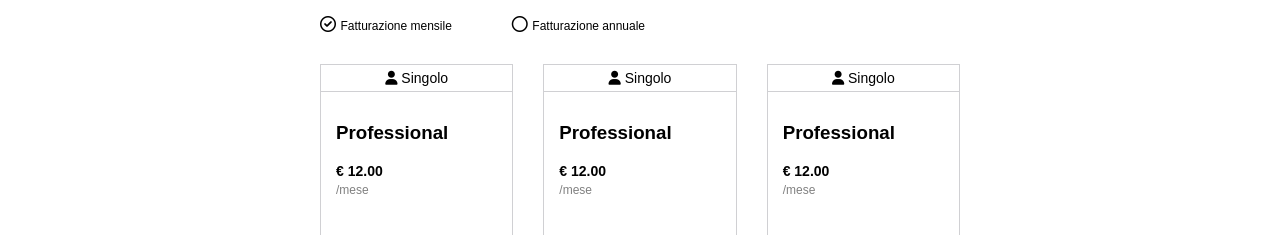
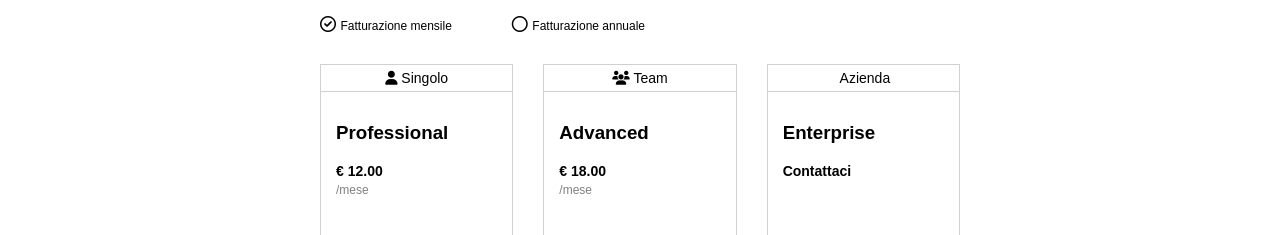
Before and after one commit to DomenicoLucarelli/htmlcss-dropbox, a plain HTML site: page index.html in a window 1280 px wide. Shown: the part 691-926 px from the top of the page. Drawn offline with Linux system fonts and the light colour scheme.

Commit message:
fix: texts inside plan

```diff
--- a/index.html
+++ b/index.html
@@ -185,13 +185,13 @@
 
                 <div class="plan">
                     <div class="plan-for">
-                        <span><i class="fa-solid fa-user"></i> Singolo</span>
+                        <span><i class="fa-solid fa-users"></i> Team</span>
                     </div>
 
                     <div class="inner-container1-1">
                         <div class="plan-type">
-                            <h3>Professional</h3> <br>
-                            <b>&euro; 12.00</b> <br>
+                            <h3>Advanced</h3> <br>
+                            <b>&euro; 18.00</b> <br>
                             <span>/mese</span>
                         </div>
 
@@ -263,14 +263,14 @@
 
                 <div class="plan">
                     <div class="plan-for">
-                        <span><i class="fa-solid fa-user"></i> Singolo</span>
+                        <span><i class="fa-solid fa-buildings"></i> Azienda</span>
                     </div>
 
                     <div class="inner-container1-1">
                         <div class="plan-type">
-                            <h3>Professional</h3> <br>
-                            <b>&euro; 12.00</b> <br>
-                            <span>/mese</span>
+                            <h3>Enterprise</h3> <br>
+                            <b>Contattaci</b> <br><br>
+
 
                         </div>
 
```
